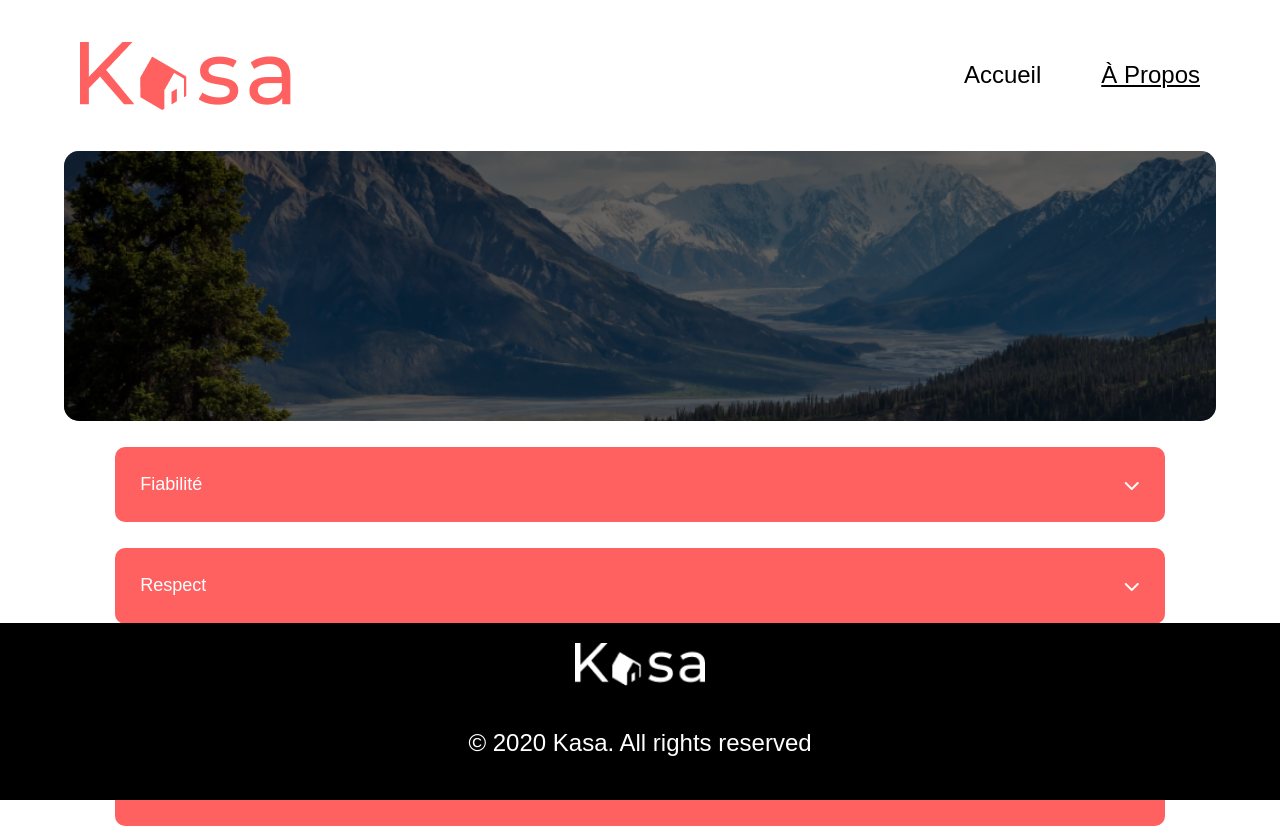
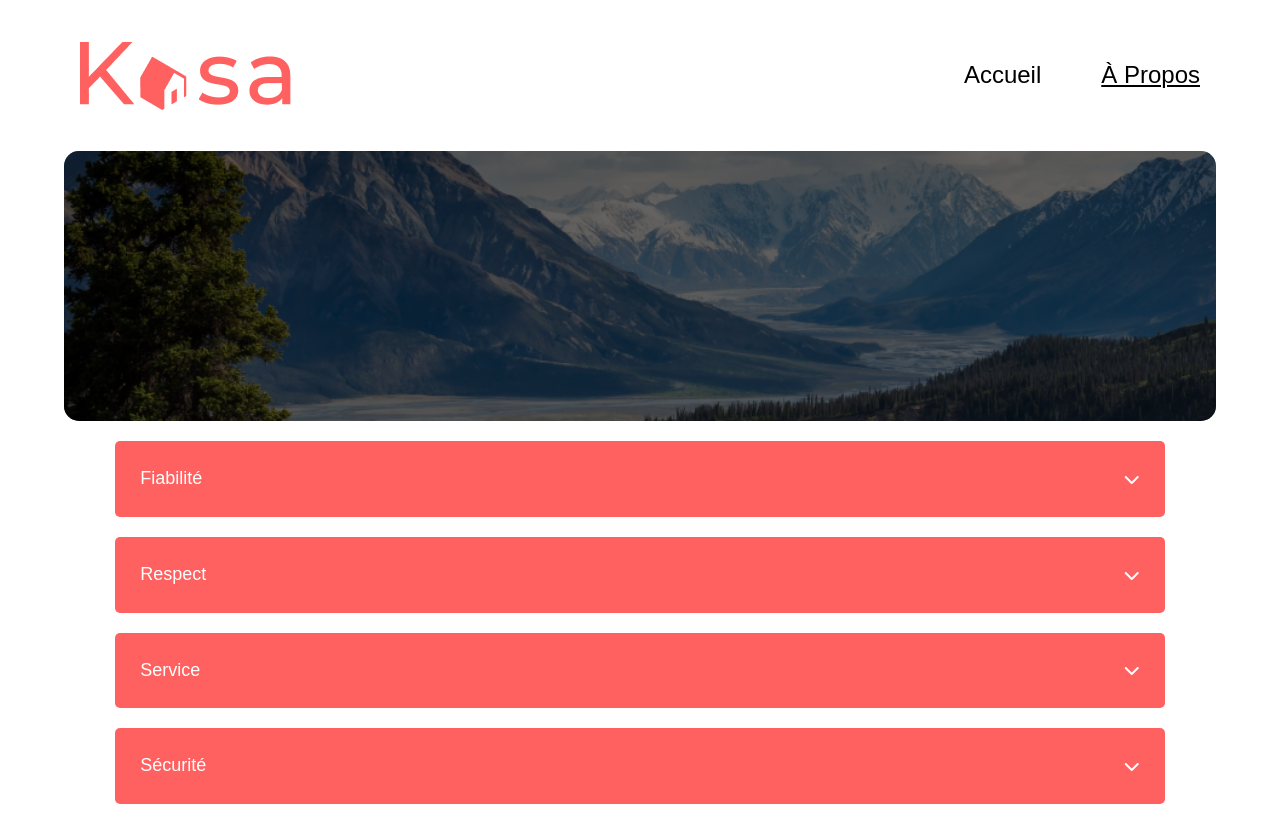
Before and after one commit to Sylviacarrera/p11, a React (Create React App) app: page /apropos in a window 1280 px wide. Shown: the top 828 px of the page. Built offline with nearby package versions, Linux system fonts and the light colour scheme.

Commit message:
scssaboutpage

```diff
--- a/src/assets/components/Dropdown.jsx
+++ b/src/assets/components/Dropdown.jsx
@@ -1,68 +1,35 @@
-import React, { useState } from 'react';
+import { useState } from 'react';
 import '../style/Dropdown.scss';
 
-const DropdownMenu = ({ options }) => (
-  <div className="dropdown-menu">
-    {options.map((option, index) => (
-      <div key={index} className="dropdown-item">
-        {option.label}
-      </div>
-    ))}
-  </div>
-);
+const Dropdown = ({ item }) => {
+  const [isOpen, setIsOpen] = useState(false);
 
-const Tab = ({ title, children, isSelected, toggleTab, dropdownOptions }) => (
-  <div className="tab">
-    <button onClick={toggleTab} className={`tab-button ${isSelected ? 'active' : ''}`}>
-      {title}
-      <i className={`chevron fas ${isSelected ? 'fa-chevron-up' : 'fa-chevron-down'}`} />
-    </button>
-    {isSelected && (
-      <div className="tab-content">
-        {children}
-        {dropdownOptions && <DropdownMenu options={dropdownOptions} />}
-      </div>
-    )}
-  </div>
-);
-
-const Tabs = ({ children }) => {
-  const [openTabs, setOpenTabs] = useState({});
-
-  const toggleTab = (index) => {
-    setOpenTabs(prevState => ({
-      ...prevState,
-      [index]: !prevState[index]
-    }));
-  };
+  const description = (data) => (
+    <p className="dropdown-description">
+      {Array.isArray(data) ? (
+        data.map((element) => (
+          <span key={element}>
+            {element}
+            <br />
+          </span>
+        ))
+      ) : (
+        data
+      )}
+    </p>
+  );
 
   return (
-    <div className="tabs-container">
-      {React.Children.map(children, (child, index) =>
-        React.cloneElement(child, {
-          toggleTab: () => toggleTab(index),
-          isSelected: !!openTabs[index]
-        })
-      )}
+    <div className="dropdown-menu">
+      <div className="tab">
+        <button onClick={() => setIsOpen(!isOpen)}>
+          {item.title}
+          <i className={`chevron fas ${isOpen ? 'fa-chevron-up' : 'fa-chevron-down'}`} />
+        </button>
+      </div>
+      {isOpen && description(item.description)}
     </div>
   );
 };
 
-const App = () => (
-  <Tabs>
-    <Tab title="Fiabilité" dropdownOptions={[{ label: 'Option 1', value: 'option1' }, { label: 'Option 2', value: 'option2' }]}>
-      Contenu de Fiabilité
-    </Tab>
-    <Tab title="Respect" dropdownOptions={[{ label: 'Option 3', value: 'option3' }, { label: 'Option 4', value: 'option4' }]}>
-      Contenu de Respect
-    </Tab>
-    <Tab title="Service" dropdownOptions={[{ label: 'Option 5', value: 'option5' }, { label: 'Option 6', value: 'option6' }]}>
-      Contenu de Service
-    </Tab>
-    <Tab title="Sécurité" dropdownOptions={[{ label: 'Option 7', value: 'option7' }, { label: 'Option 8', value: 'option8' }]}>
-      Contenu de Sécurité
-    </Tab>
-  </Tabs>
-);
-
-export default App;
+export default Dropdown;
--- a/src/assets/components/Presentation.jsx
+++ b/src/assets/components/Presentation.jsx
@@ -1,17 +1,8 @@
-import React from 'react';
 import '../style/Presentation.scss';
-import { FontAwesomeIcon } from '@fortawesome/react-fontawesome';
-import { faStar as fasFaStar } from '@fortawesome/free-solid-svg-icons';
-import { faStar as farFaStar } from '@fortawesome/free-regular-svg-icons';
+import Rating from './Rating';
+import Dropdown from './Dropdown';
 
-
-const LogementDetails = ({ title, location, tags, host, rating }) => {
-    // Création d'une étoile de classement pour le rating en utilisant Font Awesome
-    const ratingStars = Array.from({ length: 5 }, (_, index) => (
-      index < rating ?
-      <FontAwesomeIcon key={index} icon={fasFaStar} /> : // Étoile pleine
-      <FontAwesomeIcon key={index} icon={farFaStar} />   // Étoile vide
-    ));
+const LogementDetails = ({ title, location, tags, host, rating, description, equipments }) => {
 
   return (
     <div className="logement-details">
@@ -28,7 +19,11 @@
           <img className="host-image" src={host.picture} alt={`Hôte : ${host.name}`} />
         </div>
         <div className="logement-rating">
-            {ratingStars}
+          <Rating data={rating} />
+        </div>
+        <div>
+          <Dropdown item={{ title: 'Description', description: description }} />
+          <Dropdown item={{ title: 'Equipements', description: equipments }} />
         </div>
       </div>
     </div>
--- /dev/null
+++ b/src/assets/components/Rating.jsx
@@ -0,0 +1,10 @@
+const Rating = ({ data }) => (
+    // Création d'une étoile de classement pour le rating en utilisant Font Awesome
+    <>
+        {[...Array(5)].map((_, index) => (
+            <i key={index} className={index <= data - 1 ? 'fas fa-star' : 'far fa-star'}></i>
+        ))}
+    </>
+)
+
+export default Rating
--- a/src/assets/pages/Aboutpage.jsx
+++ b/src/assets/pages/Aboutpage.jsx
@@ -1,8 +1,31 @@
 import React from 'react';
 import Banner from '../components/Banner';
-import Tabs from '../components/Dropdown';
+import Dropdown from '../components/Dropdown';
 
 import aboutBackgroundImage from '../img/imgbackground2.png'; // Importez votre image de fond
+
+const data = [
+  {
+    title: 'Fiabilité',
+    description:
+      'Les annonces postées sur Kasa garantissent une fiabilité totale. Les photos sont conformes aux logements, et toutes les informations sont régulièrement vérifiées  par nos équipes.',
+  },
+  {
+    title: 'Respect',
+    description:
+      'La bienveillance fait partie des valeurs fondatrices de Kasa. Tout comportement discriminatoire ou de perturbation du voisinage entraînera une exclusion de notre plateforme.',
+  },
+  {
+    title: 'Service',
+    description:
+      "Nos équipes se tiennent à votre disposition pour vous fournir une expérience parfaite. N'hésitez pas à nous contacter si vous avez la moindre question.",
+  },
+  {
+    title: 'Sécurité',
+    description:
+      "La sécurité est la priorité de Kasa. Aussi bien pour nos hôtes que pour les voyageurs, chaque logement correspond aux critères de sécurité établis par nos services. En laissant une note aussi bien à l'hôte qu'au locataire, cela permet à nos équipes de vérifier que les standards sont bien respectés. Nous organisons également des ateliers sur la sécurité domestique pour nos hôtes.",
+  },
+]
 
 const AboutPage = () => {
   return (
@@ -11,7 +34,9 @@
         sloganText=""
         backgroundImage={aboutBackgroundImage}
       />
-      <Tabs />
+      {data.map((item => (
+        <Dropdown key={item.title} item={item} />
+      )))}
     </div>
   );
 };
--- a/src/assets/pages/Logements.jsx
+++ b/src/assets/pages/Logements.jsx
@@ -18,6 +18,8 @@
         tags={logement.tags}
         host={logement.host}
         rating={logement.rating}
+        description={logement.description}
+        equipments={logement.equipments}
       />
 
     </div>
--- a/src/assets/style/Cards.scss
+++ b/src/assets/style/Cards.scss
@@ -4,7 +4,7 @@
     display: flex;
     flex-wrap: wrap;
     justify-content: space-between;
-    margin: 5% 5% 5% 5%;
+    margin: 5% 5% 0% 5%;
     padding: 3%;
     background-color: #F6F6F6;
     border-radius: 25px;
--- a/src/assets/style/Dropdown.scss
+++ b/src/assets/style/Dropdown.scss
@@ -1,67 +1,78 @@
-@import 'Variables'; // Importation des variables SCSS
+@import 'Variables'; // Assurez-vous que le chemin d'importation des variables est correct
 
 .tabs-container {
   display: flex;
   flex-direction: column;
+
 }
 
 .tab {
   cursor: pointer;
   border: none;
-  margin-left: 9%;
-  margin-right: 9%;
-  margin-top: 2%;
+  margin: 0 9% ; // Marges latérales ajustées pour 9% à gauche et à droite
 
-
-  .tab-button {
+  button {
     display: flex;
     justify-content: space-between;
     align-items: center;
     width: 100%;
     padding: 25px;
-    background-color: $color-red; // Utilisation de la variable pour la couleur de fond
     color: white;
     text-align: left;
     border: none;
     cursor: pointer;
     transition: background-color 0.3s ease;
-    border-radius: 10px;
-    font-family: $font-family-main;
+    border-radius: 5px; // Bordures arrondies pour un look plus doux
+    font-family: 'Montserrat', sans-serif;
     font-size: 18px;
-    font-weight: 400;
     line-height: 25.67px;
 
-    &:hover {
-      background-color:$color-red;
-    }
-
-    &:focus {
-      outline: none;
-    }
-
     .chevron {
-      // Assurez-vous que les chevrons sont visibles et correctement alignés
       color: white;
       transition: transform 0.3s ease;
-      font-size: 16px; // Ajustez selon vos besoins
-    }
-  }
+      font-size: 16px;
 
-  &.active .tab-button {
-    background-color:$color-red;
-
-    .chevron {
-      transform: rotate(-180deg);
+      &.active {
+        transform: rotate(-180deg); // Rotation du chevron pour l'état ouvert
+      }
     }
   }
 }
 
 .tab-content {
   display: none;
+  position: absolute;
+  width: 100%; // Assurez-vous que le contenu s'étend sur toute la largeur disponible
+  left: 0;
+  z-index: 1000; // Gardez-le au-dessus d'autres contenus
   &.active {
     display: block;
     padding: 16px;
-    background-color: darken($color-red, 10%);
+    background-color: darken(grey, 5%); // Fond légèrement plus foncé pour le contenu actif
     color: white;
+    border-radius: 5px; // Bordures arrondies pour le contenu
   }
 }
+
+.dropdown-menu {
+  .tab {
+    button {
+      background-color: $color-red; // Utilisation de la couleur gris pour uniformité
+      margin-top : 20px;
+
+    }
+  }
+
+  .dropdown-description {
+    padding: 10px;
+    background-color: #eeeeee; // Utilisation d'un gris clair pour la description
+    color: black; // Texte noir pour un contraste élevé
+    font-family: 'Montserrat', sans-serif; // Utilisation de la police Montserrat
+    font-size: 18px;
+    font-weight: 400;
+    line-height: 25.67px;
+    text-align: left; // Alignement du texte à gauche
+    margin: 0% 9% ; // Marge réintroduite pour un affichage avec espace
+    box-shadow: none; // Suppression de l'ombre portée
+  }
+}
--- a/src/assets/style/Footer.scss
+++ b/src/assets/style/Footer.scss
@@ -16,11 +16,9 @@
   text-align: center;
   padding: 20px;
   background-color: $color-footer-background;
-  position: fixed;
-  bottom: 0;
   left: 0;
   width: 100%;
-  z-index: 9999;
+  margin-top: 3%;
 }
 
 .footer-logo {
--- a/src/assets/style/Variables.scss
+++ b/src/assets/style/Variables.scss
@@ -7,6 +7,8 @@
 $color-tab-active: red;
 $color-red: #FF6060;
 $color-overlay: rgba(0, 0, 0, 0.6);
+$color-grey:#F6F6F673;
+
 
 
 // Polices
```
Lines whose indentation alone changed are shown as unchanged.
